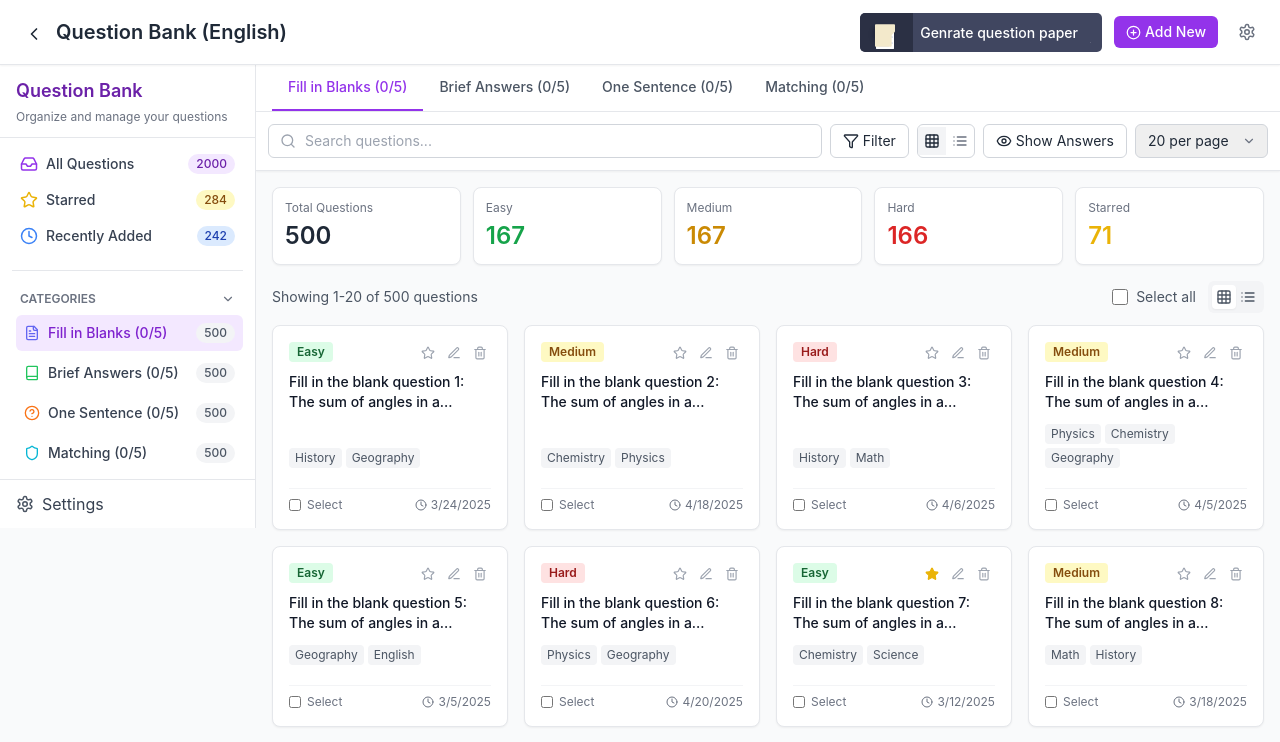
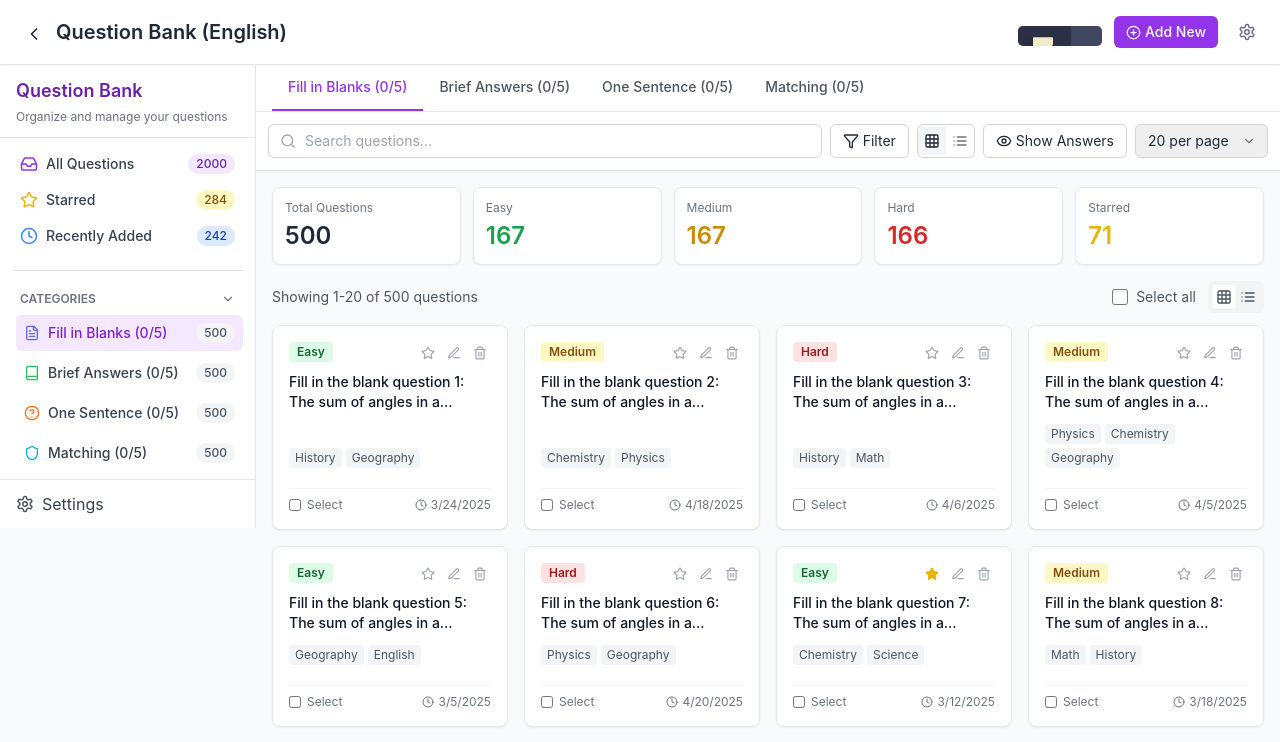
Before and after one commit to Kanyaraasi/paper-pilot-web-app, a Next.js app: page /QuestionPaperPage in a window 1280 px wide. Shown: the top 742 px of the page. Built offline with nearby package versions, Linux system fonts and the light colour scheme.

Commit message:
Update button.jsx

```diff
--- a/src/app/QuestionPaperPage/button.jsx
+++ b/src/app/QuestionPaperPage/button.jsx
@@ -1,6 +1,6 @@
 import React from 'react'
 
-const Buttoncard = () => {
+const Buttoncard = ({text}) => {
   return (
     <a href='/FinalQuestionPaperPage'>
 <button className="continue-application">
@@ -15,7 +15,7 @@ const Buttoncard = () => {
             <div className="paper"></div>
         </div>
     </div>
-   Genrate question paper
+  {text}
 </button></a>
   )
 }
```
